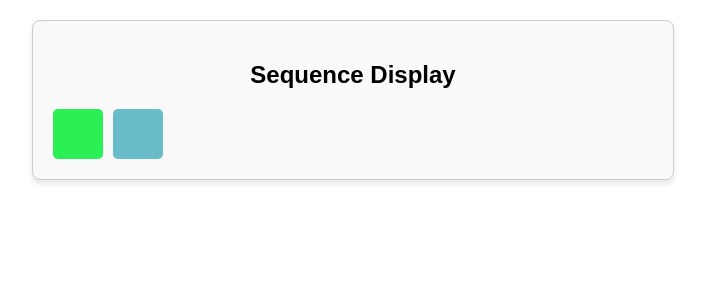
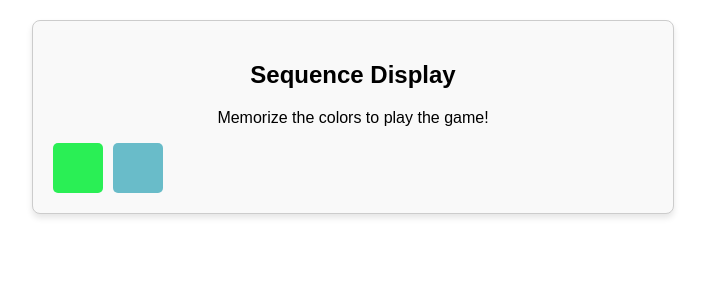
Before and after one commit to kholoud001/MemoryGame, an Angular app: page /sequence-display in a window 1280 px wide. Shown: the top 300 px of the page, without its empty margins (287-992 px from the left). Built offline with nearby package versions, Linux system fonts and the light colour scheme.

Commit message:
sequence per 15 sec

```diff
--- a/src/app/components/sequence-display/sequence-display.component.html
+++ b/src/app/components/sequence-display/sequence-display.component.html
@@ -1,5 +1,6 @@
+<div *ngIf="isSequenceVisible; else noSequence">
   <h2>Sequence Display</h2>
-
+  <p>Memorize the colors to play the game!</p>
   <div class="sequence-container">
     <div
       *ngFor="let color of sequence"
@@ -7,3 +8,9 @@
       [ngStyle]="{ 'background-color': color }">
     </div>
   </div>
+</div>
+
+<ng-template #noSequence>
+  <h2>The sequence is now hidden.</h2>
+  <p>Time play the game!</p>
+</ng-template>
--- a/src/app/components/sequence-display/sequence-display.component.ts
+++ b/src/app/components/sequence-display/sequence-display.component.ts
@@ -1,6 +1,6 @@
 import { Component } from '@angular/core';
 import { GameService} from '../../services/game.service';
-import {NgClass, NgForOf, NgStyle} from '@angular/common';
+import {NgClass, NgForOf, NgIf, NgStyle} from '@angular/common';
 
 @Component({
   selector: 'app-sequence-display',
@@ -8,29 +8,29 @@ import {NgClass, NgForOf, NgStyle} from '@angular/common';
   templateUrl: './sequence-display.component.html',
   styleUrls: ['./sequence-display.component.css'],
   imports: [
-    NgClass,
     NgForOf,
-    NgStyle
+    NgStyle,
+    NgIf
   ]
 })
 export class SequenceDisplayComponent {
 
   sequence: string[] = [];
+  isSequenceVisible: boolean = true;
 
   constructor(private gameService: GameService) {}
 
   ngOnInit() {
+    // Génère la séquence au début
     this.gameService.generateSequence();
     this.sequence = this.gameService.getSequence();
+
+    // Affiche la séquence pendant 15 secondes
     this.showSequence();
-
-    console.log(this.gameService.generateSequence()); // Deux couleurs aléatoires
-    console.log(this.gameService.addColor());         // Ajout d'une nouvelle couleur
-    console.log(this.gameService.getSequence());      // Affichage de la séquence
+    setTimeout(() => {
+      this.isSequenceVisible = false; // Cache la séquence après 15 secondes
+    }, 15000);
   }
-
-
-
 
   showSequence() {
     let index = 0;
```
Lines whose indentation alone changed are shown as unchanged.
